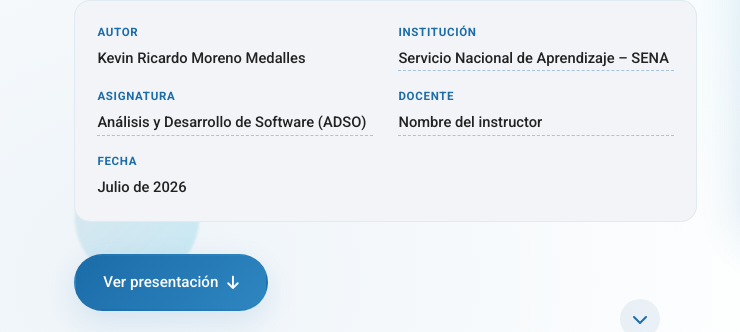
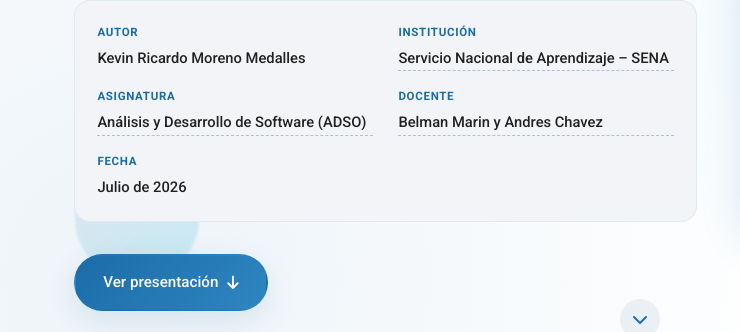
Before and after one commit to kevmorenome/Exposicion_Figma, a plain HTML site: page index.html in a window 1280 px wide. Shown: the part 451-783 px from the top of the page, 0-740 px from the left. Drawn offline with Linux system fonts and the light colour scheme.

Commit message:
cambio nombres

```diff
--- a/index.html
+++ b/index.html
@@ -82,7 +82,7 @@
         </div>
         <div class="hero__meta-item" data-editable>
           <dt>Docente</dt>
-          <dd contenteditable="true" spellcheck="false">Nombre del instructor</dd>
+          <dd contenteditable="true" spellcheck="false">Belman Marin y Andres Chavez</dd>
         </div>
         <div class="hero__meta-item">
           <dt>Fecha</dt>
```
